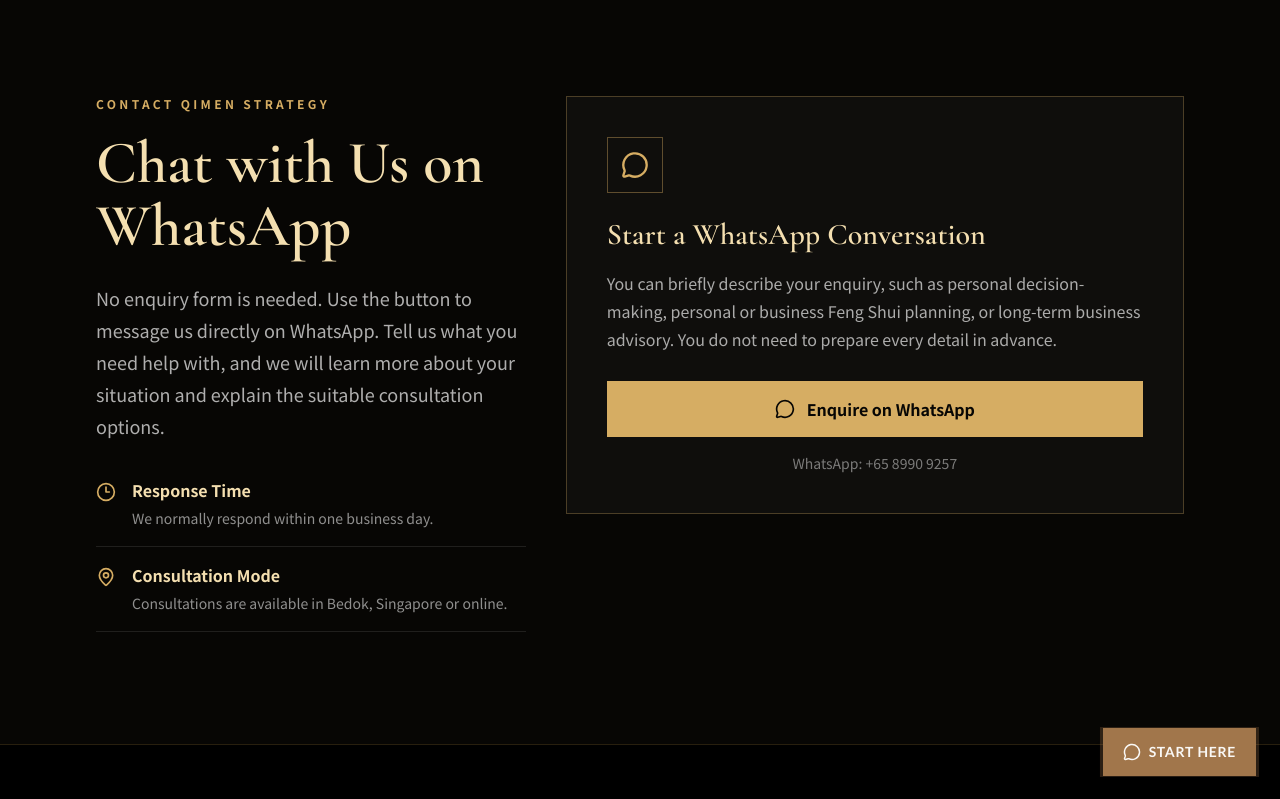
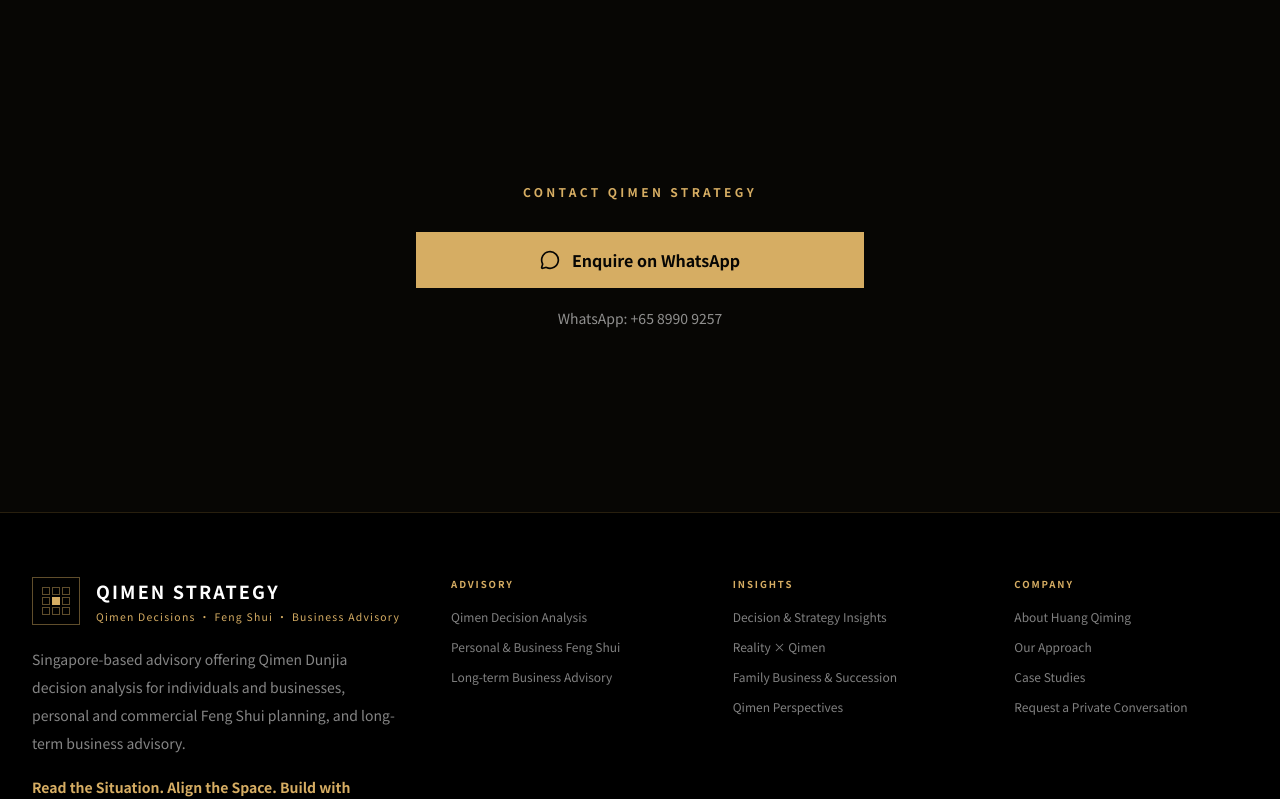
Before and after one commit to BODHIWONG/qmfeng-website, a Next.js app: page /en/contact in a window 1280 px wide. Shown: the top 799 px of the page. Built offline with nearby package versions, Linux system fonts and the light colour scheme.

Commit message:
Simplify contact page to a single WhatsApp call to action

```diff
--- a/components/contact-page-content.tsx
+++ b/components/contact-page-content.tsx
@@ -1,7 +1,6 @@
 "use client";
 
-import { Clock3, MapPin, MessageCircle } from "lucide-react";
-import FloatingActions from "@/components/floating-actions";
+import { MessageCircle } from "lucide-react";
 import Footer from "@/components/footer";
 import { useLanguage } from "@/contexts/language-context";
 
@@ -10,80 +9,26 @@ export default function ContactPageContent() {
 
   return (
     <div className="min-h-screen bg-[#070604] text-white">
-      <main className="px-4 pb-20 pt-16 md:pb-28 md:pt-24">
-        <div className="container mx-auto grid max-w-6xl gap-10 lg:grid-cols-[0.82fr_1.18fr] lg:items-start">
-          <section>
+      <main className="flex min-h-[58vh] items-center justify-center px-4 py-16 md:min-h-[64vh] md:py-24">
+        <section className="w-full max-w-2xl text-center">
           <p className="text-xs font-bold uppercase tracking-[0.28em] text-[#d6ad63]">
             {t("联系启明遁甲", "Contact Qimen Strategy")}
-            </p>
-            <h1
-              className="mt-5 text-4xl font-semibold leading-[1.05] text-[#f4dfb0] md:text-6xl"
-              style={{ fontFamily: "var(--font-cormorant), var(--font-noto-serif), serif" }}
-            >
-              {t("直接通过 WhatsApp 咨询", "Chat with Us on WhatsApp")}
-            </h1>
-            <p className="mt-6 max-w-xl text-base leading-8 text-white/68 md:text-lg">
-              {t(
-                "无需填写表格。点击下方按钮，直接通过 WhatsApp 告诉我们你需要哪方面的帮助，我们会进一步了解你的情况并说明合适的咨询方式。",
-                "No enquiry form is needed. Use the button to message us directly on WhatsApp. Tell us what you need help with, and we will learn more about your situation and explain the suitable consultation options."
-              )}
-            </p>
-
-            <div className="mt-9 space-y-4">
-              <div className="flex items-start gap-4 border-b border-white/10 pb-4">
-                <Clock3 className="mt-1 shrink-0 text-[#d6ad63]" size={20} />
-                <div>
-                  <p className="font-semibold text-[#f4dfb0]">{t("回复时间", "Response Time")}</p>
-                  <p className="mt-1 text-sm leading-6 text-white/55">
-                    {t("一般会在一个工作日内回复。", "We normally respond within one business day.")}
-                  </p>
-                </div>
-              </div>
-              <div className="flex items-start gap-4 border-b border-white/10 pb-4">
-                <MapPin className="mt-1 shrink-0 text-[#d6ad63]" size={20} />
-                <div>
-                  <p className="font-semibold text-[#f4dfb0]">{t("咨询方式", "Consultation Mode")}</p>
-                  <p className="mt-1 text-sm leading-6 text-white/55">
-                    {t("可安排新加坡 Bedok 面谈或线上咨询。", "Consultations are available in Bedok, Singapore or online.")}
-                  </p>
-                </div>
-              </div>
-            </div>
-          </section>
-
-          <section className="border border-[#d6ad63]/30 bg-white/[0.03] p-6 md:p-10">
-            <div className="flex h-14 w-14 items-center justify-center border border-[#d6ad63]/40 text-[#d6ad63]">
-              <MessageCircle size={28} />
-            </div>
-            <h2
-              className="mt-6 text-2xl font-semibold text-[#f4dfb0] md:text-3xl"
-              style={{ fontFamily: "var(--font-cormorant), var(--font-noto-serif), serif" }}
-            >
-              {t("开始 WhatsApp 对话", "Start a WhatsApp Conversation")}
-            </h2>
-            <p className="mt-4 text-sm leading-7 text-white/65 md:text-base">
-              {t(
-                "你可以先简单说明咨询方向，例如个人决策、个人或企业风水布局，或企业长期陪跑。无需一次准备好所有资料。",
-                "You can briefly describe your enquiry, such as personal decision-making, personal or business Feng Shui planning, or long-term business advisory. You do not need to prepare every detail in advance."
-              )}
           </p>
           <a
             href="https://wa.me/6589909257?text=你好，启明遁甲，我想咨询服务。"
             target="_blank"
             rel="noopener noreferrer"
-              className="mt-7 inline-flex w-full items-center justify-center gap-3 bg-[#d6ad63] px-6 py-4 text-sm font-bold text-[#070604] transition hover:bg-[#f0d49b] md:text-base"
+            className="mx-auto mt-8 inline-flex w-full max-w-md items-center justify-center gap-3 bg-[#d6ad63] px-6 py-4 text-sm font-bold text-[#070604] transition hover:bg-[#f0d49b] md:text-base"
           >
             <MessageCircle size={20} />
             {t("通过 WhatsApp 立即咨询", "Enquire on WhatsApp")}
           </a>
-            <p className="mt-4 text-center text-sm text-white/45">
+          <p className="mt-5 text-sm text-white/55">
             {t("WhatsApp：+65 8990 9257", "WhatsApp: +65 8990 9257")}
           </p>
         </section>
-        </div>
       </main>
       <Footer />
-      <FloatingActions />
     </div>
   );
 }
```
Lines whose indentation alone changed are shown as unchanged.
